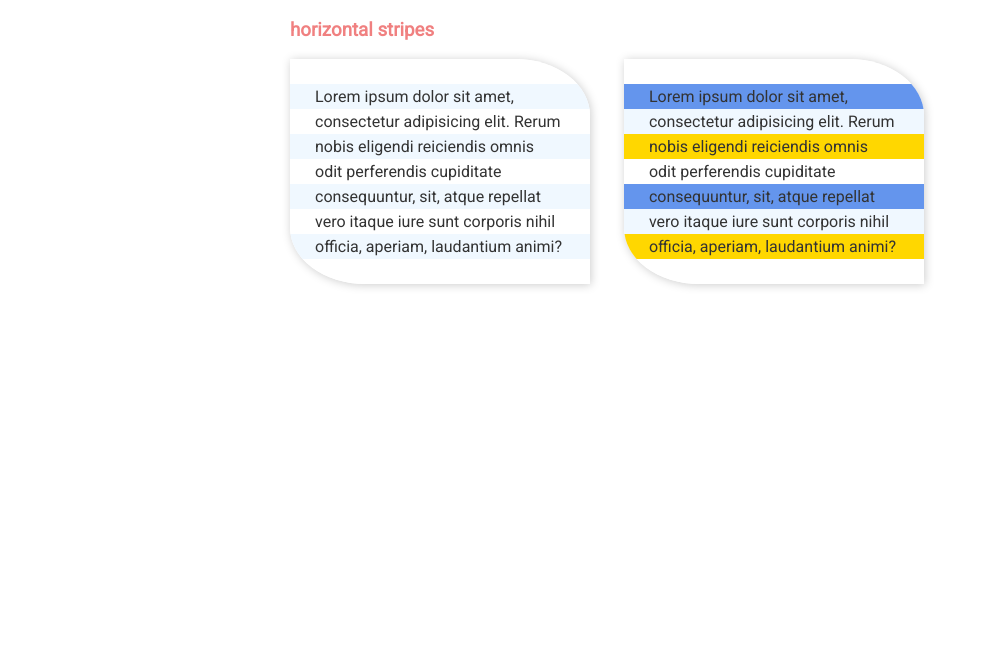
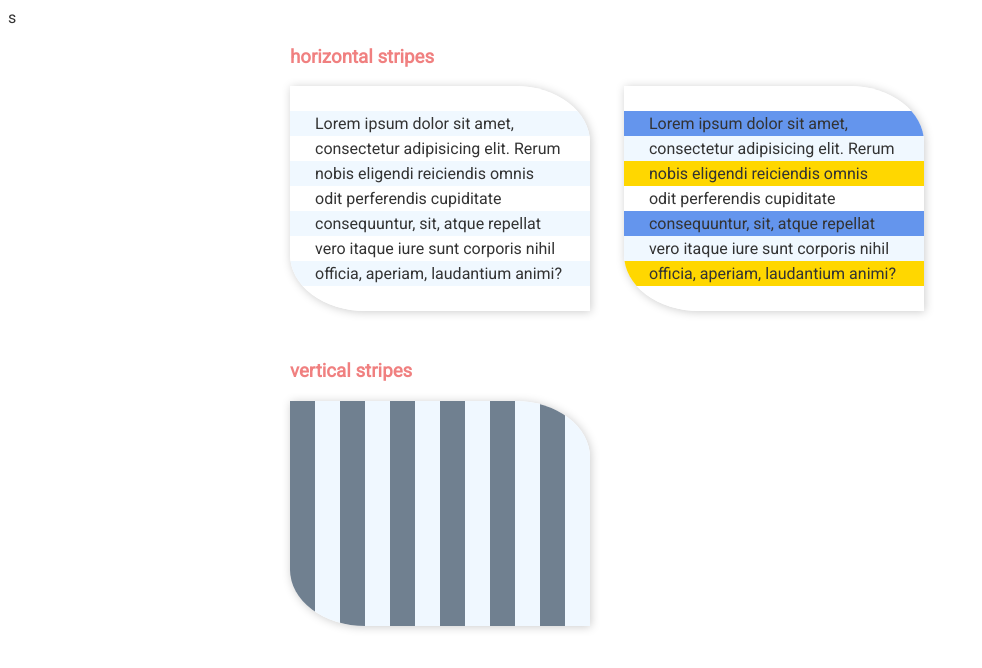
Before and after one commit to rjene/css-secrets, a plain HTML site: page 5_striped-backgrounds.html in a window 1280 px wide. Shown: the whole page, without its empty margins (0-982 px from the left). Drawn offline with Linux system fonts and the light colour scheme.

Commit message:
Added vetrical striped background solution

```diff
--- a/5_striped-backgrounds.html
+++ b/5_striped-backgrounds.html
@@ -33,7 +33,12 @@
             background: linear-gradient(white 25%, cornflowerblue 0, cornflowerblue 50%, aliceblue 0, aliceblue 75%, gold 0);
             background-size: 100% 100px;
         }
-    </style>
+
+        .vertical{
+            background: linear-gradient(to right, slategray 50%, aliceblue 0);
+            background-size: 50px 100%;
+        }
+    </style>s
 </head>
 
 <body>
@@ -47,5 +52,11 @@
         <p>Lorem ipsum dolor sit amet, consectetur adipisicing elit. Rerum nobis eligendi reiciendis omnis odit perferendis cupiditate consequuntur, sit, atque repellat vero itaque iure sunt corporis nihil officia, aperiam, laudantium animi?</p>
         </div>
     </section>
+    <section>
+        <h3>vertical stripes</h3>
+        <div class="vertical notepad">
+        </div>
+
+    </section>
 </body>
 </html>
```
